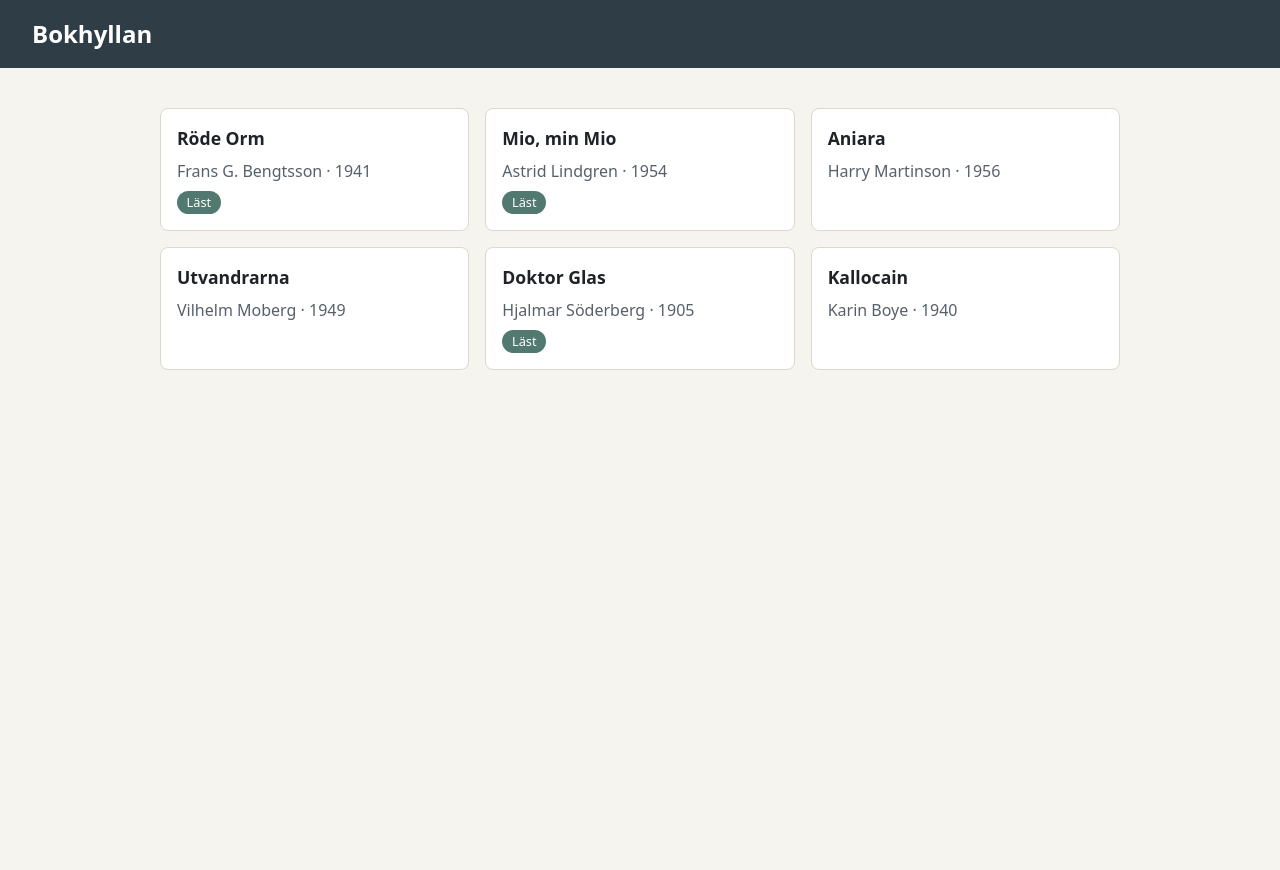
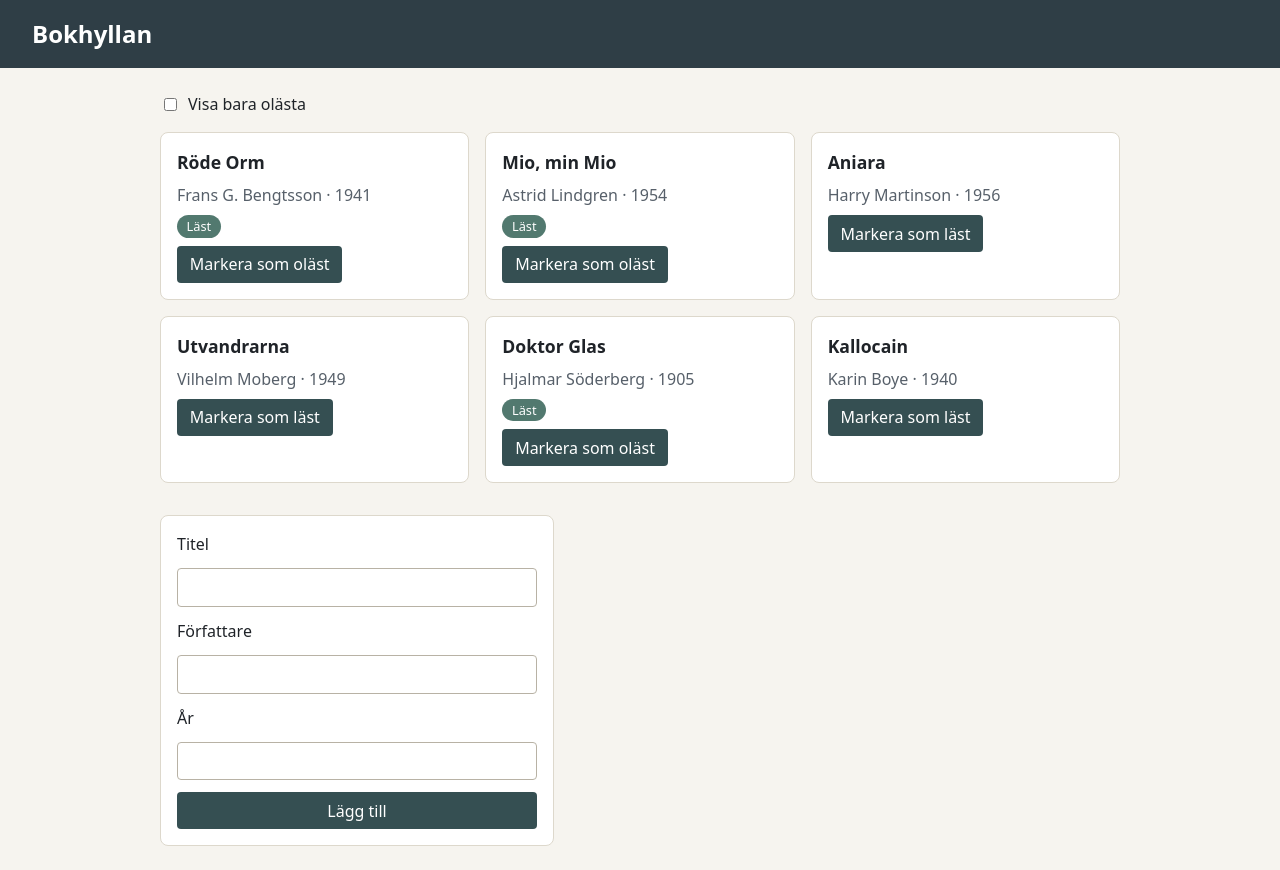
Before and after one commit to suzan-al-majdalawi/Bokhyllan-suzan, a React (Vite) app in the folder app/: page / in a window 1280 px wide. Before the commit the page ends 800 px from the top, so only its background shows below. Built offline with nearby package versions, Linux system fonts and the light colour scheme.

Commit message:
feat: add book management features (step 2)

```diff
--- a/app/src/components/BookCard.jsx
+++ b/app/src/components/BookCard.jsx
@@ -1,10 +1,10 @@
 
-const BookCard = ({ book }) => (
+const BookCard = ({ book, onToggleRead }) => (
   <article className="book-card" data-testid="book-card">
     <h2 data-testid="book-title">{book.title}</h2>
 
     <p data-testid="book-meta">
-      {book.author} · {book.year}
+      {book.author} · {book.year ?? 'Okänt år'}
     </p>
 
     {book.read && (
@@ -12,6 +12,14 @@
         Läst
       </span>
     )}
+
+    <button
+      type="button"
+      data-testid="toggle-read"
+      onClick={() => onToggleRead(book.id)}
+    >
+      {book.read ? 'Markera som oläst' : 'Markera som läst'}
+    </button>
   </article>
 );
 
--- a/app/src/components/BookList.jsx
+++ b/app/src/components/BookList.jsx
@@ -1,13 +1,72 @@
 
-import { books } from '../data/books.js';
+import { useState } from 'react';
+import { books as initialBooks } from '../data/books.js';
 import BookCard from './BookCard.jsx';
+import NewBook from './NewBook.jsx';
 
-const BookList = () => (
-  <section className="book-list">
-    {books.map((book) => (
-      <BookCard key={book.id} book={book} />
-    ))}
-  </section>
-);
+const BookList = () => {
+  const [books, setBooks] = useState(initialBooks);
+  const [showUnread, setShowUnread] = useState(false);
+
+  const toggleRead = (id) => {
+    setBooks((currentBooks) =>
+      currentBooks.map((book) =>
+        book.id === id
+          ? { ...book, read: !book.read }
+          : book
+      )
+    );
+  };
+
+  const addBook = ({ title, author, year }) => {
+    setBooks((currentBooks) => {
+      const nextId = Math.max(
+        0,
+        ...currentBooks.map((book) => book.id)
+      ) + 1;
+
+      return [
+        ...currentBooks,
+        {
+          id: nextId,
+          title,
+          author,
+          year,
+          read: false,
+        },
+      ];
+    });
+  };
+
+  const visibleBooks = showUnread
+    ? books.filter((book) => !book.read)
+    : books;
+
+  return (
+    <>
+      <label>
+        <input
+          type="checkbox"
+          data-testid="filter-unread"
+          checked={showUnread}
+          onChange={(event) => setShowUnread(event.target.checked)}
+        />
+        Visa bara olästa
+      </label>
+
+      <section className="book-list">
+        {visibleBooks.map((book) => (
+          <BookCard
+            key={book.id}
+            book={book}
+            onToggleRead={toggleRead}
+          />
+        ))}
+      </section>
+
+      <NewBook onAdd={addBook} />
+    </>
+  );
+};
 
 export default BookList;
--- /dev/null
+++ b/app/src/components/NewBook.jsx
@@ -0,0 +1,77 @@
+
+import { useState } from 'react';
+
+const NewBook = ({ onAdd }) => {
+  const [title, setTitle] = useState('');
+  const [author, setAuthor] = useState('');
+  const [year, setYear] = useState('');
+  const [error, setError] = useState(false);
+
+  const handleSubmit = (event) => {
+    event.preventDefault();
+
+    const trimmedTitle = title.trim();
+    const trimmedAuthor = author.trim();
+    const trimmedYear = year.trim();
+
+    if (
+      !trimmedTitle ||
+      !trimmedAuthor ||
+      (trimmedYear && !/^\d{4}$/.test(trimmedYear))
+    ) {
+      setError(true);
+      return;
+    }
+
+    onAdd({
+      title: trimmedTitle,
+      author: trimmedAuthor,
+      year: trimmedYear ? Number(trimmedYear) : null,
+    });
+
+    setTitle('');
+    setAuthor('');
+    setYear('');
+    setError(false);
+  };
+
+  return (
+    <form data-testid="new-book-form" onSubmit={handleSubmit}>
+      <label htmlFor="input-title">Titel</label>
+      <input
+        id="input-title"
+        data-testid="input-title"
+        value={title}
+        onChange={(event) => setTitle(event.target.value)}
+      />
+
+      <label htmlFor="input-author">Författare</label>
+      <input
+        id="input-author"
+        data-testid="input-author"
+        value={author}
+        onChange={(event) => setAuthor(event.target.value)}
+      />
+
+      <label htmlFor="input-year">År</label>
+      <input
+        id="input-year"
+        data-testid="input-year"
+        value={year}
+        onChange={(event) => setYear(event.target.value)}
+      />
+
+      {error && (
+        <p role="alert" data-testid="form-error">
+          Fyll i titel och författare
+        </p>
+      )}
+
+      <button type="submit" data-testid="submit-book">
+        Lägg till
+      </button>
+    </form>
+  );
+};
+
+export default NewBook;
```
